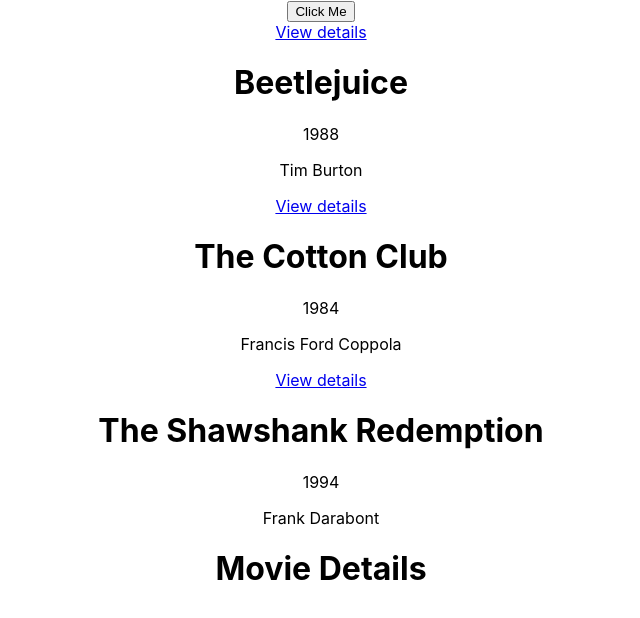
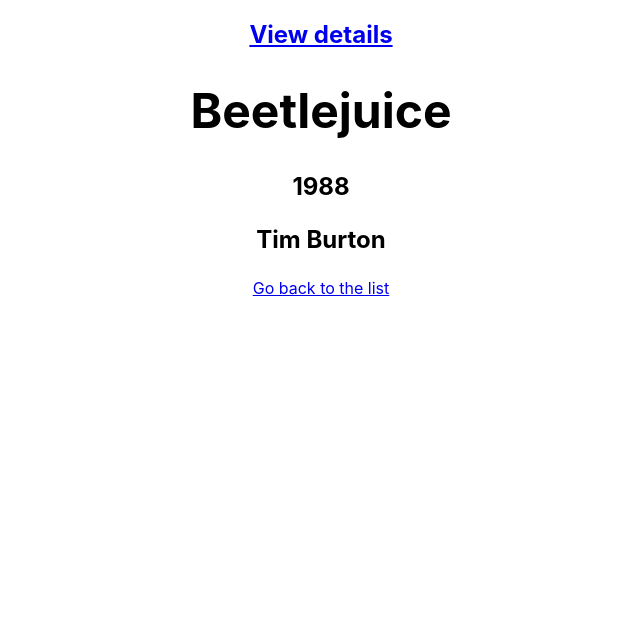
Before and after one commit to nikolina1901/movie-list, a React (Create React App) app: page /movies/1 in a window 1280 px wide. Shown: the top 618 px of the page, without its empty margins (319-959 px from the left). Built offline with nearby package versions, Linux system fonts and the light colour scheme; no server answers.

Commit message:
finished router/params challenge

```diff
--- a/src/App.js
+++ b/src/App.js
@@ -7,8 +7,6 @@
 function App() {
   return (
     <div className="App">
-      <MovieList />
-
       <Switch>
         <Route exact path="/movies" component={MovieList} />
         <Route path="/movies/:id" component={MovieDetails} />
--- a/src/components/MovieDetails.js
+++ b/src/components/MovieDetails.js
@@ -1,9 +1,43 @@
+import axios from "axios";
 import React from "react";
+import { Link } from "react-router-dom";
+import moviesData from "./Data";
+import Movie from "./Movie";
+import MovieList from "./MovieList";
 
-function MovieDetails() {
+function MovieDetails(props) {
+  const id = props.match.params.id;
+  const [movies, setMovies] = React.useState(moviesData);
+  React.useEffect(() => {
+    fetchMovies();
+  }, []);
+
+  const fetchMovies = () => {
+    axios
+      .get(
+        "https://raw.githubusercontent.com/wildcodeschoolparis/datas/master/movies.json"
+      )
+      .then(function (response) {
+        // handle success
+        setMovies(response.data.movies);
+      })
+      .catch(function (error) {
+        // handle error
+        console.log(error);
+      });
+  };
+  const filterMoviesId = movies
+    .filter((movie) => {
+      return movie.id == id;
+    })
+    .map((movie) => {
+      return <Movie key={movie.id} {...movie} />;
+    });
   return (
     <div>
-      <h1>Movie Details</h1>
+      <h2>{filterMoviesId}</h2>
+
+      <Link to="/movielist">Go back to the list</Link>
     </div>
   );
 }
```
